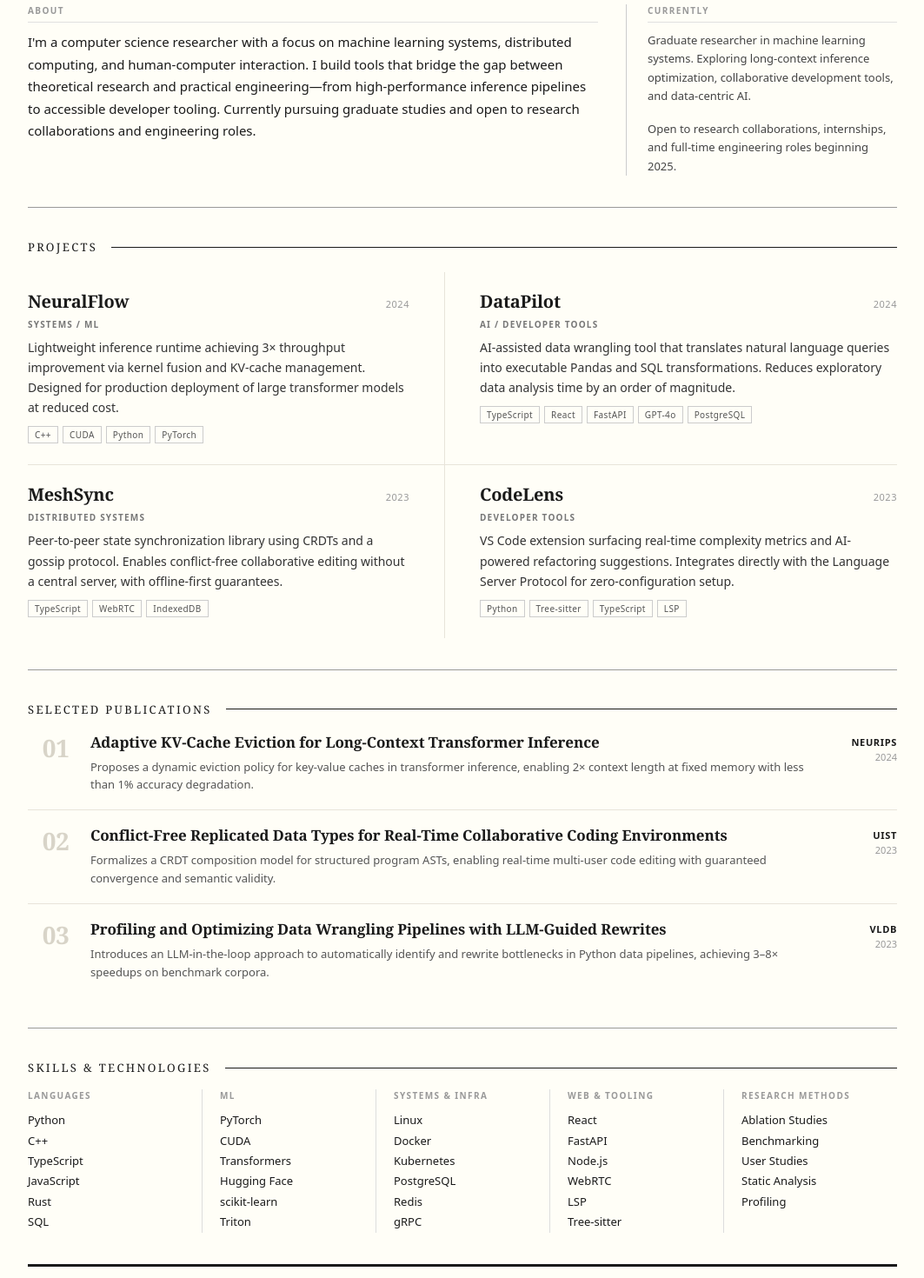
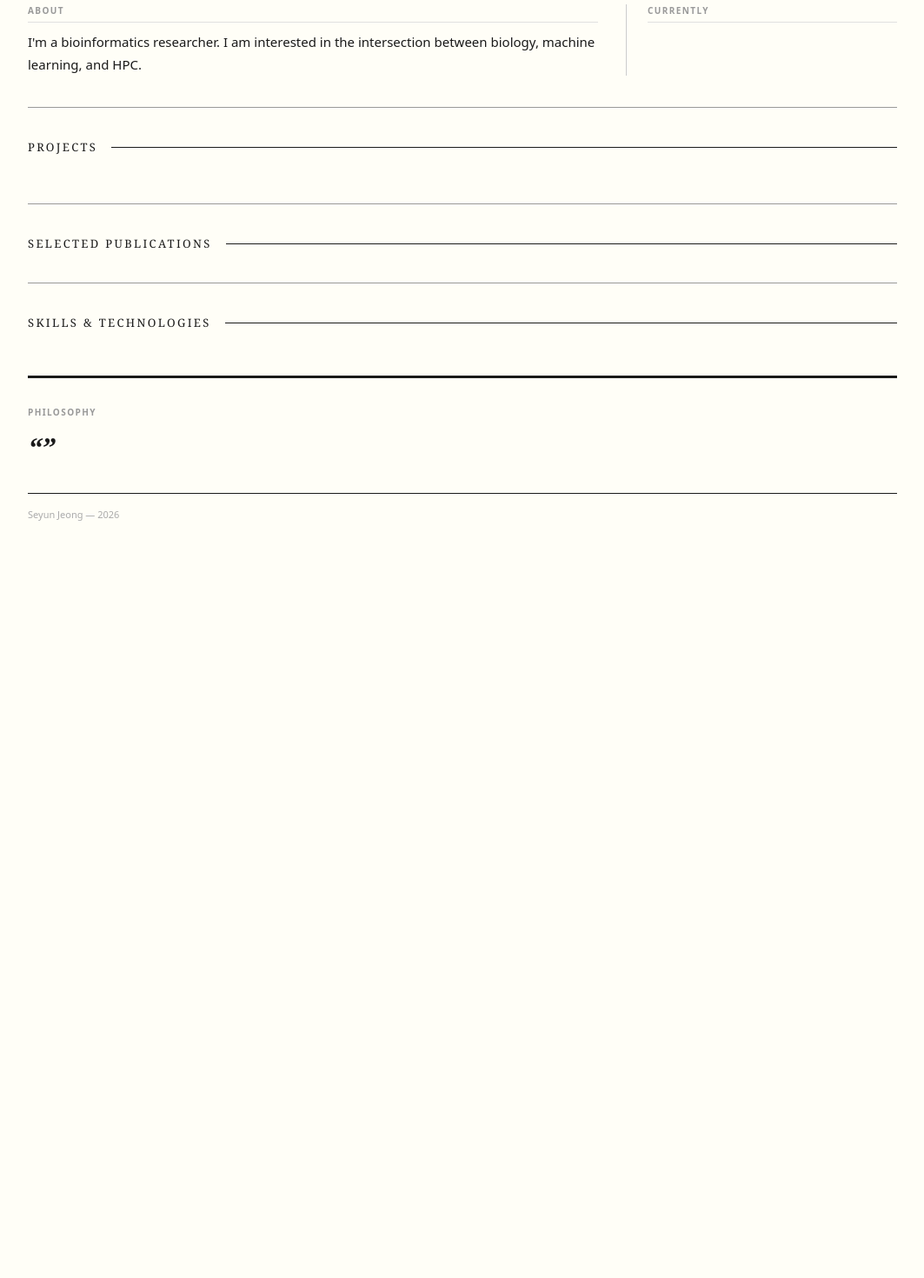
Before and after one commit to Seyun-Jeong/portifolio, a React (Vite) app: page / in a window 1280 px wide. Shown: the part 220-1690 px from the top of the page at 87% size, without its empty margins (108-1171 px from the left). After the commit the page ends 879 px from the top, so only its background shows below. Built offline with nearby package versions, Linux system fonts and the light colour scheme.

Commit message:
content: clear placeholder data from content.js

```diff
--- a/src/components/Identity.jsx
+++ b/src/components/Identity.jsx
@@ -36,7 +36,7 @@ export default function Identity() {
               margin: '0 0 16px 0',
             }}
           >
-            Graduate researcher in machine learning systems. Exploring long-context inference optimization, collaborative development tools, and data-centric AI.
+
           </p>
           <p
             style={{
@@ -47,7 +47,7 @@ export default function Identity() {
               margin: '0',
             }}
           >
-            Open to research collaborations, internships, and full-time engineering roles beginning 2025.
+
           </p>
         </div>
       </div>
--- a/src/components/Philosophy.jsx
+++ b/src/components/Philosophy.jsx
@@ -70,7 +70,7 @@ export default function Philosophy() {
         }}
       >
         <span>Seyun Jeong — {new Date().getFullYear()}</span>
-        <span>Computer Science Researcher & Engineer</span>
+        <span></span>
       </footer>
     </section>
   );
--- a/src/data/content.js
+++ b/src/data/content.js
@@ -1,118 +1,41 @@
 export const identity = {
   name: 'Seyun Jeong',
-  title: 'Computer Science Researcher & Engineer',
-  bio: "I'm a computer science researcher with a focus on machine learning systems, distributed computing, and human-computer interaction. I build tools that bridge the gap between theoretical research and practical engineering—from high-performance inference pipelines to accessible developer tooling. Currently pursuing graduate studies and open to research collaborations and engineering roles.",
-  email: 'seyun.jeong@example.edu',
-  github: 'https://github.com/seyunjeong',
-  linkedin: 'https://linkedin.com/in/seyunjeong',
+  title: 'Bioinformatics Researcher',
+  bio: "I'm a bioinformatics researcher. I am interested in the intersection between biology, machine learning, and HPC.",
+  email: 'seyun.jeong@slu.edu',
+  github: 'https://github.com/Seyun-Jeong',
+  linkedin: 'https://www.linkedin.com/in/jeongseyun7/',
 };
 
 export const projects = [
-  {
-    id: 1,
-    name: 'NeuralFlow',
-    stack: ['C++', 'CUDA', 'Python', 'PyTorch'],
-    description:
-      'Lightweight inference runtime achieving 3× throughput improvement via kernel fusion and KV-cache management. Designed for production deployment of large transformer models at reduced cost.',
-    year: '2024',
-    category: 'Systems / ML',
-  },
-  {
-    id: 2,
-    name: 'DataPilot',
-    stack: ['TypeScript', 'React', 'FastAPI', 'GPT-4o', 'PostgreSQL'],
-    description:
-      'AI-assisted data wrangling tool that translates natural language queries into executable Pandas and SQL transformations. Reduces exploratory data analysis time by an order of magnitude.',
-    year: '2024',
-    category: 'AI / Developer Tools',
-  },
-  {
-    id: 3,
-    name: 'MeshSync',
-    stack: ['TypeScript', 'WebRTC', 'IndexedDB'],
-    description:
-      'Peer-to-peer state synchronization library using CRDTs and a gossip protocol. Enables conflict-free collaborative editing without a central server, with offline-first guarantees.',
-    year: '2023',
-    category: 'Distributed Systems',
-  },
-  {
-    id: 4,
-    name: 'CodeLens',
-    stack: ['Python', 'Tree-sitter', 'TypeScript', 'LSP'],
-    description:
-      'VS Code extension surfacing real-time complexity metrics and AI-powered refactoring suggestions. Integrates directly with the Language Server Protocol for zero-configuration setup.',
-    year: '2023',
-    category: 'Developer Tools',
-  },
+  // {
+  //   id: 1,
+  //   name: '',
+  //   stack: [],
+  //   description: '',
+  //   year: '',
+  //   category: '',
+  // },
 ];
 
 export const publications = [
-  {
-    id: 1,
-    title: 'Adaptive KV-Cache Eviction for Long-Context Transformer Inference',
-    venue: 'NeurIPS',
-    year: '2024',
-    description:
-      'Proposes a dynamic eviction policy for key-value caches in transformer inference, enabling 2× context length at fixed memory with less than 1% accuracy degradation.',
-  },
-  {
-    id: 2,
-    title:
-      'Conflict-Free Replicated Data Types for Real-Time Collaborative Coding Environments',
-    venue: 'UIST',
-    year: '2023',
-    description:
-      'Formalizes a CRDT composition model for structured program ASTs, enabling real-time multi-user code editing with guaranteed convergence and semantic validity.',
-  },
-  {
-    id: 3,
-    title:
-      'Profiling and Optimizing Data Wrangling Pipelines with LLM-Guided Rewrites',
-    venue: 'VLDB',
-    year: '2023',
-    description:
-      'Introduces an LLM-in-the-loop approach to automatically identify and rewrite bottlenecks in Python data pipelines, achieving 3–8× speedups on benchmark corpora.',
-  },
+  // {
+  //   id: 1,
+  //   title: '',
+  //   venue: '',
+  //   year: '',
+  //   description: '',
+  // },
 ];
 
 export const skills = [
-  {
-    category: 'Languages',
-    items: ['Python', 'C++', 'TypeScript', 'JavaScript', 'Rust', 'SQL'],
-  },
-  {
-    category: 'ML',
-    items: [
-      'PyTorch',
-      'CUDA',
-      'Transformers',
-      'Hugging Face',
-      'scikit-learn',
-      'Triton',
-    ],
-  },
-  {
-    category: 'Systems & Infra',
-    items: ['Linux', 'Docker', 'Kubernetes', 'PostgreSQL', 'Redis', 'gRPC'],
-  },
-  {
-    category: 'Web & Tooling',
-    items: ['React', 'FastAPI', 'Node.js', 'WebRTC', 'LSP', 'Tree-sitter'],
-  },
-  {
-    category: 'Research Methods',
-    items: [
-      'Ablation Studies',
-      'Benchmarking',
-      'User Studies',
-      'Static Analysis',
-      'Profiling',
-    ],
-  },
+  // {
+  //   category: '',
+  //   items: [],
+  // },
 ];
 
 export const philosophy = {
-  motto: 'Build things that outlast the deadline.',
-  statement:
-    'Good engineering is an act of care—for users who will depend on it, for colleagues who will maintain it, and for the future self who returns to it six months later. I believe in writing code that explains itself, systems that fail gracefully, and research that ships.',
+  motto: '',
+  statement: '',
 };
```
